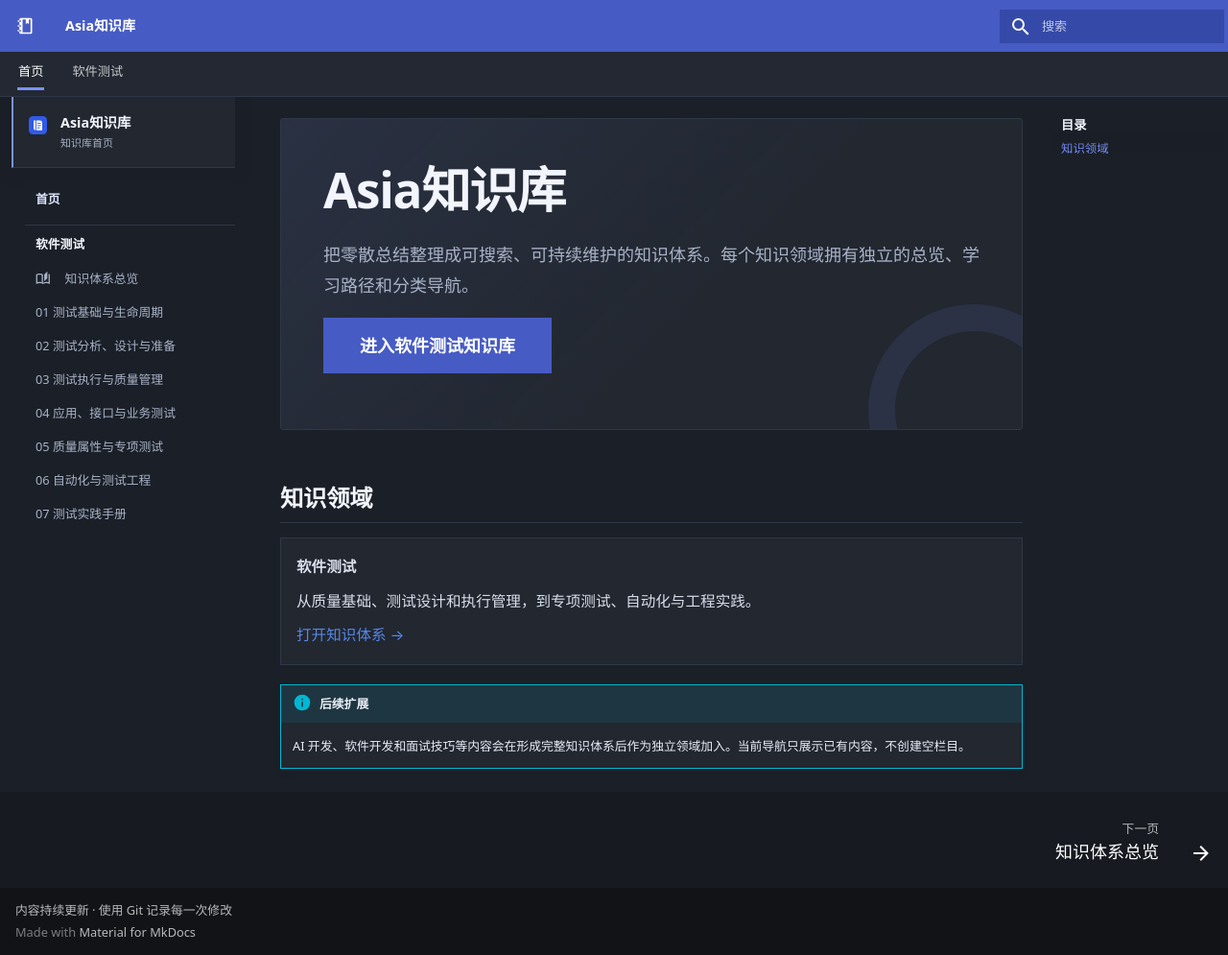
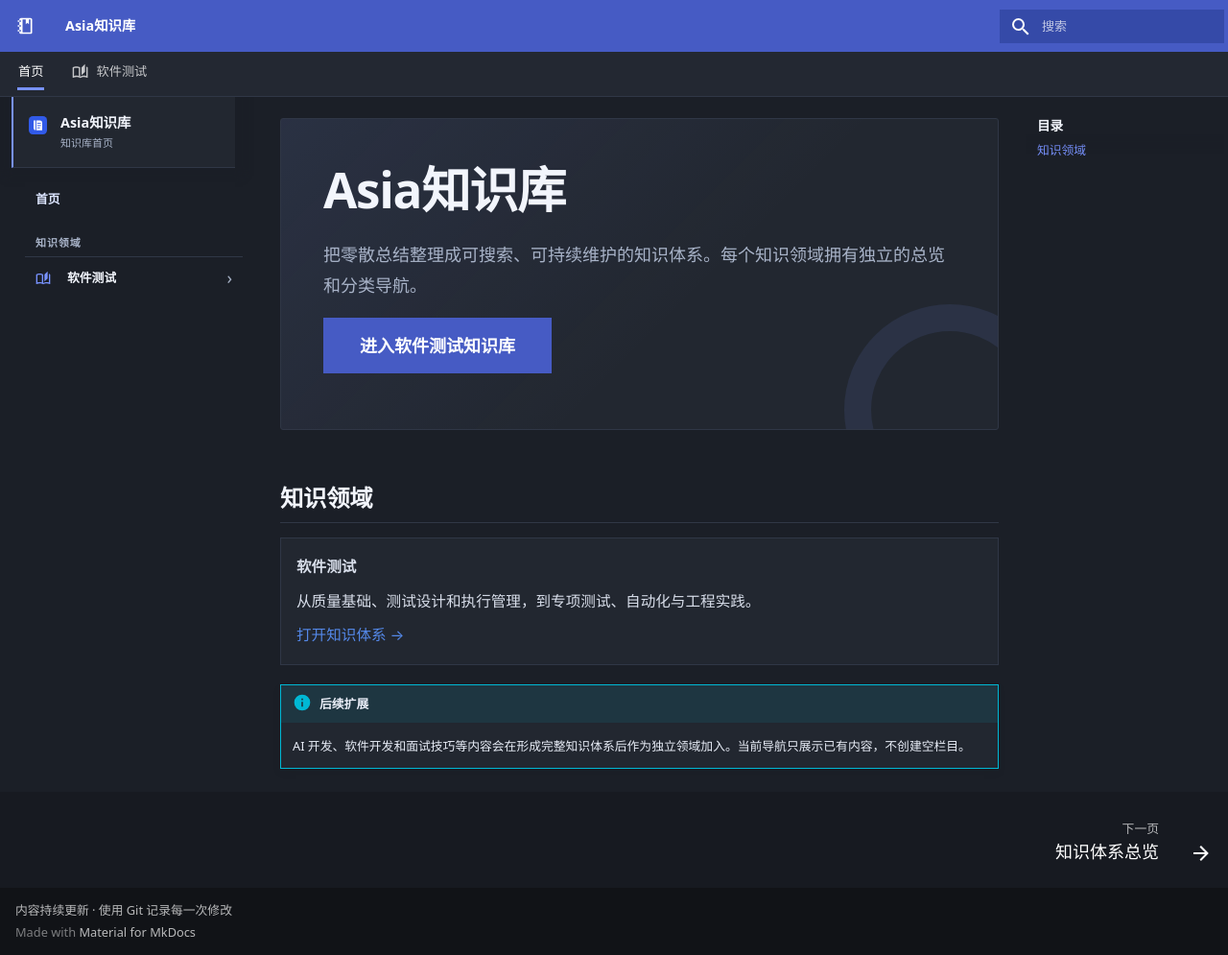
Before and after one commit to Asia54929468/knowledge-base, an MkDocs documentation site: the page built from docs/index.md, in a window 1280 px wide and 995 px high. Shown: the whole window at 96% size. Built offline with MkDocs 1.6.1 and Material for MkDocs 9.7.7, drawn with Linux system fonts in a browser that asks for light colours.

Commit message:
feat: 优化知识库导航与目录布局

````diff
--- a/docs/assets/stylesheets/extra.css
+++ b/docs/assets/stylesheets/extra.css
@@ -197,6 +197,11 @@ input {
   padding-top: 0.7rem;
 }
 
+/* 让锚点定位与紧凑页面框架的实际固定顶部栏高度保持一致。 */
+.md-typeset :target {
+  scroll-margin-top: calc(var(--md-header-height) - 1px);
+}
+
 /* 左侧领域导航 */
 .md-sidebar--primary {
   background: var(--note-sidebar);
@@ -258,6 +263,10 @@ input {
 }
 
 @media screen and (min-width: 76.25em) {
+  .md-header--lifted ~ .md-container .md-typeset :target {
+    scroll-margin-top: calc(var(--md-header-height) + var(--md-tabs-height));
+  }
+
   .md-sidebar--primary {
     width: 13.4rem;
     padding: 0;
@@ -268,7 +277,15 @@ input {
   }
 
   .md-sidebar--secondary {
-    width: 9.5rem;
+    width: clamp(9.5rem, 16.8vw, 14.5rem);
+  }
+
+  .md-sidebar--secondary .md-nav__title {
+    font-size: 0.68rem;
+  }
+
+  .md-sidebar--secondary .md-nav__link {
+    font-size: 0.64rem;
   }
 
   /* 首页与内容页共用同一套品牌卡片几何和排版。 */
@@ -360,34 +377,6 @@ input {
     > .md-nav__item:first-child.md-nav__item--active
     > a.md-nav__link--active {
     box-shadow: none;
-  }
-
-  .md-nav--primary.md-nav--lifted
-    > .md-nav__list
-    > .md-nav__item:first-child.md-nav__item--active
-    ~ .md-nav__item {
-    display: block;
-  }
-
-  .md-nav--primary.md-nav--lifted
-    > .md-nav__list
-    > .md-nav__item:first-child.md-nav__item--active
-    ~ .md-nav__item--nested
-    > .md-nav__link {
-    margin-top: 0.5rem;
-    padding-top: 0.55rem;
-    border-top: 1px solid var(--note-border);
-    color: var(--note-ink);
-    font-weight: 700;
-  }
-
-  .md-nav--primary.md-nav--lifted
-    > .md-nav__list
-    > .md-nav__item:first-child.md-nav__item--active
-    ~ .md-nav__item--nested
-    > .md-nav__link
-    > .md-nav__icon {
-    display: none;
   }
 
   .md-nav__item--section > .md-nav__link > .md-nav__icon,
@@ -537,3 +526,115 @@ input {
   }
 
 }
+
+/* Context-aware primary navigation. */
+.md-nav--primary:has(
+    > .md-nav__list
+    > .md-nav__item:first-child.md-nav__item--active
+  )
+  > .md-nav__list
+  > .md-nav__item:first-child.md-nav__item--active
+  ~ .md-nav__item--nested {
+  display: block;
+}
+
+.md-nav--primary:has(
+    > .md-nav__list
+    > .md-nav__item:first-child.md-nav__item--active
+  )
+  > .md-nav__list
+  > .md-nav__item:first-child.md-nav__item--active
+  + .md-nav__item--nested::before {
+  display: block;
+  margin: 1.1rem 0.55rem 0.35rem;
+  color: var(--note-muted);
+  content: "\77e5\8bc6\9886\57df";
+  font-size: 0.55rem;
+  font-weight: 600;
+  letter-spacing: 0.08em;
+}
+
+.md-nav--primary:has(
+    > .md-nav__list
+    > .md-nav__item:first-child.md-nav__item--active
+  )
+  > .md-nav__list
+  > .md-nav__item:first-child.md-nav__item--active
+  ~ .md-nav__item--nested
+  > .md-nav__container {
+  margin: 0;
+  padding: 0;
+  border-top: 1px solid var(--note-border);
+  background: transparent;
+}
+
+.md-nav--primary:has(
+    > .md-nav__list
+    > .md-nav__item:first-child.md-nav__item--active
+  )
+  > .md-nav__list
+  > .md-nav__item:first-child.md-nav__item--active
+  ~ .md-nav__item--nested
+  > .md-nav__container
+  > a.md-nav__link {
+  display: flex;
+  min-height: 2rem;
+  align-items: center;
+  gap: 0.5rem;
+  margin: 0;
+  padding: 0.5rem 0.55rem;
+  color: var(--note-ink);
+  font-weight: 700;
+}
+
+.md-nav--primary:has(
+    > .md-nav__list
+    > .md-nav__item:first-child.md-nav__item--active
+  )
+  > .md-nav__list
+  > .md-nav__item:first-child.md-nav__item--active
+  ~ .md-nav__item--nested
+  > .md-nav__container
+  > a.md-nav__link::after {
+  margin-left: auto;
+  color: var(--note-muted);
+  content: "\203a";
+  font-size: 0.9rem;
+  font-weight: 500;
+}
+
+.md-nav--primary:has(
+    > .md-nav__list
+    > .md-nav__item:first-child.md-nav__item--active
+  )
+  > .md-nav__list
+  > .md-nav__item:first-child.md-nav__item--active
+  ~ .md-nav__item--nested
+  > .md-nav__container
+  > a.md-nav__link
+  > svg {
+  width: 0.8rem;
+  height: 0.8rem;
+  flex: 0 0 auto;
+  color: var(--note-accent);
+}
+
+.md-nav--primary:has(
+    > .md-nav__list
+    > .md-nav__item:first-child.md-nav__item--active
+  )
+  > .md-nav__list
+  > .md-nav__item:first-child.md-nav__item--active
+  ~ .md-nav__item--nested
+  > .md-nav__container
+  > label.md-nav__link,
+.md-nav--primary:has(
+    > .md-nav__list
+    > .md-nav__item:first-child.md-nav__item--active
+  )
+  > .md-nav__list
+  > .md-nav__item:first-child.md-nav__item--active
+  ~ .md-nav__item--nested
+  > .md-nav {
+  display: none;
+}
--- a/docs/index.md
+++ b/docs/index.md
@@ -7,7 +7,7 @@ description: Asia知识库首页
 
 # Asia知识库
 
-把零散总结整理成可搜索、可持续维护的知识体系。每个知识领域拥有独立的总览、学习路径和分类导航。
+把零散总结整理成可搜索、可持续维护的知识体系。每个知识领域拥有独立的总览和分类导航。
 
 [进入软件测试知识库](software-testing/index.md){ .md-button .md-button--primary }
 
--- a/docs/software-testing/index.md
+++ b/docs/software-testing/index.md
@@ -6,33 +6,7 @@ icon: material/book-open-page-variant-outline
 
 # 软件测试知识体系
 
-<div class="section-lead">以质量与风险为主线，将软件测试知识组织为 7 个分类。既可以按学习路径顺序阅读，也可以根据当前工作任务直接定位。</div>
-
-## 知识地图
-
-```text
-测试基础与生命周期
-        ↓
-测试分析、设计与准备
-        ↓
-测试执行与质量管理
-        ↓
-应用、接口与业务测试 ── 质量属性与专项测试
-        ↓                         ↓
-        自动化与测试工程
-                    ↓
-              测试实践手册
-```
-
-## 推荐学习路径
-
-1. 建立软件质量、测试原则、分类和生命周期的整体认知。
-2. 学习如何分析需求、规划测试并设计场景与用例。
-3. 掌握测试执行、缺陷闭环、覆盖度量和发布判断。
-4. 分层理解 Web、移动端、API、数据库和典型业务功能。
-5. 按性能、安全、兼容性、可靠性等质量属性开展专项验证。
-6. 使用自动化、测试替身、CI/CD 和工程化环境缩短反馈周期。
-7. 通过能力模型和通用清单把知识应用到日常工作。
+<div class="section-lead">以质量与风险为主线，将软件测试知识组织为 7 个分类。既可以按分类顺序阅读，也可以根据当前工作任务直接定位。</div>
 
 ## 分类导航
 
--- a/mkdocs.yml
+++ b/mkdocs.yml
@@ -7,6 +7,7 @@ edit_uri: !ENV [EDIT_URI, ""]
 
 theme:
   name: material
+  custom_dir: overrides
   language: zh
   favicon: assets/favicon.svg
   icon:
@@ -20,6 +21,7 @@ theme:
     - navigation.tabs
     - navigation.tabs.sticky
     - navigation.sections
+    - navigation.indexes
     - navigation.path
     - navigation.top
     - navigation.footer
--- /dev/null
+++ b/overrides/partials/nav-item.html
@@ -0,0 +1,187 @@
+{#-
+  Based on Material for MkDocs 9.7.7.
+  Keeps the section index as a direct link while inactive, and restores it as
+  a standalone item when the section is active.
+-#}
+{% macro render_status(nav_item, type) %}
+  {% set class = "md-status md-status--" ~ type %}
+  {% if config.extra.status and config.extra.status[type] %}
+    <span class="{{ class }}" title="{{ config.extra.status[type] }}">
+    </span>
+  {% else %}
+    <span class="{{ class }}"></span>
+  {% endif %}
+{% endmacro %}
+{% macro render_title(nav_item) %}
+  {% if nav_item.typeset %}
+    <span class="md-typeset">
+      {{ nav_item.typeset.title }}
+    </span>
+  {% else %}
+    {{ nav_item.title }}
+  {% endif %}
+{% endmacro %}
+{% macro render_content(nav_item, ref) %}
+  {% set ref = ref or nav_item %}
+  {% if nav_item.meta and nav_item.meta.icon %}
+    {% include ".icons/" ~ nav_item.meta.icon ~ ".svg" %}
+  {% endif %}
+  <span class="md-ellipsis">
+    {{ render_title(ref) }}
+    {% if nav_item.meta and nav_item.meta.subtitle %}
+      <br>
+      <small>{{ nav_item.meta.subtitle }}</small>
+    {% endif %}
+  </span>
+  {% if nav_item.meta and nav_item.encrypted %}
+    {{ render_status(nav_item, "encrypted") }}
+  {% endif %}
+  {% if nav_item.meta and nav_item.meta.status %}
+    {{ render_status(nav_item, nav_item.meta.status) }}
+  {% endif %}
+{% endmacro %}
+{% macro render_pruned(nav_item, ref) %}
+  {% set ref = ref or nav_item %}
+  {% set first = nav_item.children | first %}
+  {% if first and first.children %}
+    {{ render_pruned(first, ref) }}
+  {% else %}
+    <a href="{{ first.url | url }}" class="md-nav__link">
+      {{ render_content(ref) }}
+      {% if nav_item.children | length > 0 %}
+        <span class="md-nav__icon md-icon"></span>
+      {% endif %}
+    </a>
+  {% endif %}
+{% endmacro %}
+{% macro render(nav_item, path, level, parent) %}
+  {% set class = "md-nav__item" %}
+  {% if nav_item.active %}
+    {% set class = class ~ " md-nav__item--active" %}
+  {% endif %}
+  {% if nav_item.pages %}
+    {% if page in nav_item.pages %}
+      {% set nav_item = page %}
+    {% endif %}
+  {% endif %}
+  {% if nav_item.children %}
+    {% set _ = namespace(index = none) %}
+    {% if "navigation.indexes" in features %}
+      {% for item in nav_item.children %}
+        {% if item.is_index and _.index is none %}
+          {% set _.index = item %}
+        {% endif %}
+      {% endfor %}
+    {% endif %}
+    {% set index = _.index %}
+    {% if "navigation.tabs" in features %}
+      {% if level == 1 and nav_item.active %}
+        {% set class = class ~ " md-nav__item--section" %}
+        {% set is_section = true %}
+      {% endif %}
+      {% if "navigation.sections" in features %}
+        {% if level == 2 and parent.active %}
+          {% set class = class ~ " md-nav__item--section" %}
+          {% set is_section = true %}
+        {% endif %}
+      {% endif %}
+    {% elif "navigation.sections" in features %}
+      {% if level == 1 %}
+        {% set class = class ~ " md-nav__item--section" %}
+        {% set is_section = true %}
+      {% endif %}
+    {% endif %}
+    {% if "navigation.prune" in features %}
+      {% if not is_section and not nav_item.active %}
+        {% set class = class ~ " md-nav__item--pruned" %}
+        {% set is_pruned = true %}
+      {% endif %}
+    {% endif %}
+    <li class="{{ class }} md-nav__item--nested">
+      {% if not is_pruned %}
+        {% set checked = "checked" if nav_item.active %}
+        {% if "navigation.expand" in features and not checked %}
+          {% set indeterminate = "md-toggle--indeterminate" %}
+        {% endif %}
+        <input class="md-nav__toggle md-toggle {{ indeterminate }}" type="checkbox" id="{{ path }}" {{ checked }}>
+        {% if not index %}
+          {% set tabindex = "0" if not is_section %}
+          <label class="md-nav__link" for="{{ path }}" id="{{ path }}_label" tabindex="{{ tabindex }}">
+            {{ render_content(nav_item) }}
+            <span class="md-nav__icon md-icon"></span>
+          </label>
+        {% else %}
+          {% if nav_item.active %}
+            {% set tabindex = "0" if not is_section %}
+            <label class="md-nav__link" for="{{ path }}" id="{{ path }}_label" tabindex="{{ tabindex }}">
+              {{ render_content(nav_item) }}
+              <span class="md-nav__icon md-icon"></span>
+            </label>
+          {% else %}
+            {% set class = "md-nav__link--active" if index == page %}
+            <div class="md-nav__link md-nav__container">
+              <a href="{{ index.url | url }}" class="md-nav__link {{ class }}">
+                {{ render_content(index, nav_item) }}
+              </a>
+              {% if nav_item.children | length > 1 %}
+                {% set tabindex = "0" if not is_section %}
+                <label class="md-nav__link {{ class }}" for="{{ path }}" id="{{ path }}_label" tabindex="{{ tabindex }}">
+                  <span class="md-nav__icon md-icon"></span>
+                </label>
+              {% endif %}
+            </div>
+          {% endif %}
+        {% endif %}
+        <nav class="md-nav" data-md-level="{{ level }}" aria-labelledby="{{ path }}_label" aria-expanded="{{ nav_item.active | tojson }}">
+          <label class="md-nav__title" for="{{ path }}">
+            <span class="md-nav__icon md-icon"></span>
+            {{ render_title(nav_item) }}
+          </label>
+          <ul class="md-nav__list" data-md-scrollfix>
+            {% if index and nav_item.active %}
+              <li class="md-nav__item{% if index == page %} md-nav__item--active{% endif %}">
+                <a href="{{ index.url | url }}" class="md-nav__link{% if index == page %} md-nav__link--active{% endif %}">
+                  {{ render_content(index) }}
+                </a>
+              </li>
+            {% endif %}
+            {% for item in nav_item.children %}
+              {% if not index or item != index %}
+                {{ render(item, path ~ "_" ~ loop.index, level + 1, nav_item) }}
+              {% endif %}
+            {% endfor %}
+          </ul>
+        </nav>
+      {% else %}
+        {{ render_pruned(nav_item) }}
+      {% endif %}
+    </li>
+  {% elif nav_item == page %}
+    <li class="{{ class }}">
+      {% set toc = page.toc %}
+      <input class="md-nav__toggle md-toggle" type="checkbox" id="__toc">
+      {% set first = toc | first %}
+      {% if first and first.level == 1 %}
+        {% set toc = first.children %}
+      {% endif %}
+      {% if toc %}
+        <label class="md-nav__link md-nav__link--active" for="__toc">
+          {{ render_content(nav_item) }}
+          <span class="md-nav__icon md-icon"></span>
+        </label>
+      {% endif %}
+      <a href="{{ nav_item.url | url }}" class="md-nav__link md-nav__link--active">
+        {{ render_content(nav_item) }}
+      </a>
+      {% if toc %}
+        {% include "partials/toc.html" %}
+      {% endif %}
+    </li>
+  {% else %}
+    <li class="{{ class }}">
+      <a href="{{ nav_item.url | url }}" class="md-nav__link">
+        {{ render_content(nav_item) }}
+      </a>
+    </li>
+  {% endif %}
+{% endmacro %}
````
Also changed, not shown: HANDOFF.md (+18 -17 lines), TECHNICAL_GUIDE.md (+18 -4 lines).
